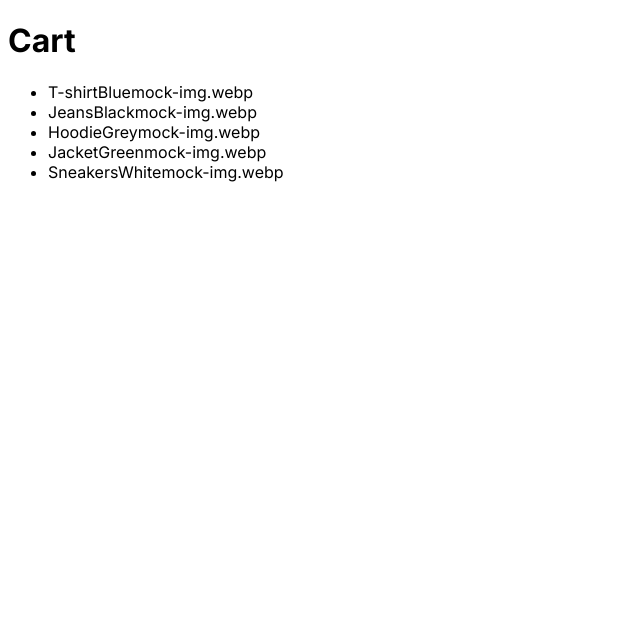
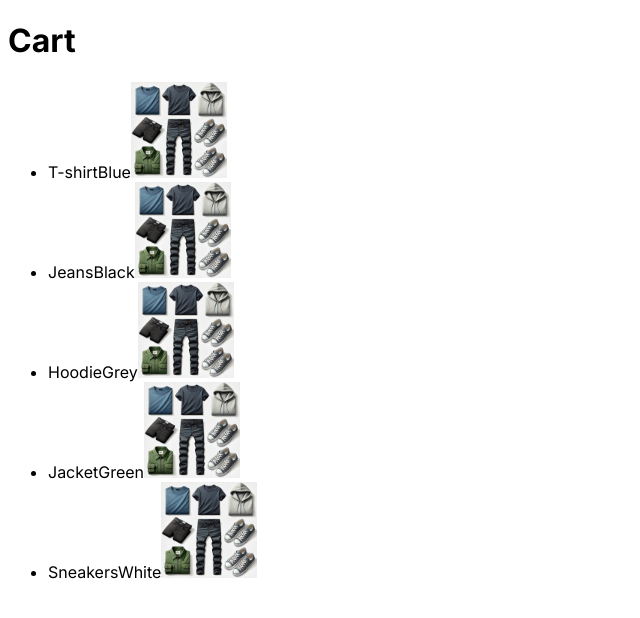
Before and after one commit to maek95/ecommerce-website, a Next.js app: page /cart-page in a window 1280 px wide. Shown: the top 618 px of the page, without its empty margins (0-640 px from the left). Built offline with nearby package versions, Linux system fonts and the light colour scheme.

Commit message:
changed mockdata again

```diff
--- a/public/mockdata.json
+++ b/public/mockdata.json
@@ -3,35 +3,30 @@
     "id": 1,
     "name": "T-shirt",
     "size": "M",
-    "color": "Blue",
-    "img": "mock-img.webp"
+    "color": "Blue"
   },
   {
     "id": 2,
     "name": "Jeans",
     "size": "32",
-    "color": "Black",
-    "img": "mock-img.webp"
+    "color": "Black"
   },
   {
     "id": 3,
     "name": "Hoodie",
     "size": "L",
-    "color": "Grey",
-    "img": "mock-img.webp"
+    "color": "Grey"
   },
   {
     "id": 4,
     "name": "Jacket",
     "size": "XL",
-    "color": "Green",
-    "img": "mock-img.webp"
+    "color": "Green"
   },
   {
     "id": 5,
     "name": "Sneakers",
     "size": "42",
-    "color": "White",
-    "img": "mock-img.webp"
+    "color": "White"
   }
 ]
--- a/src/app/cart-page/page.js
+++ b/src/app/cart-page/page.js
@@ -34,7 +34,7 @@ export default function CartPage() {
           <li key={item.id}>
             {item.name}
             {item.color}
-            {item.img}
+            <img src="mock-img.webp" className="w-24"></img>
           </li>
         ))}
       </ul>
```
